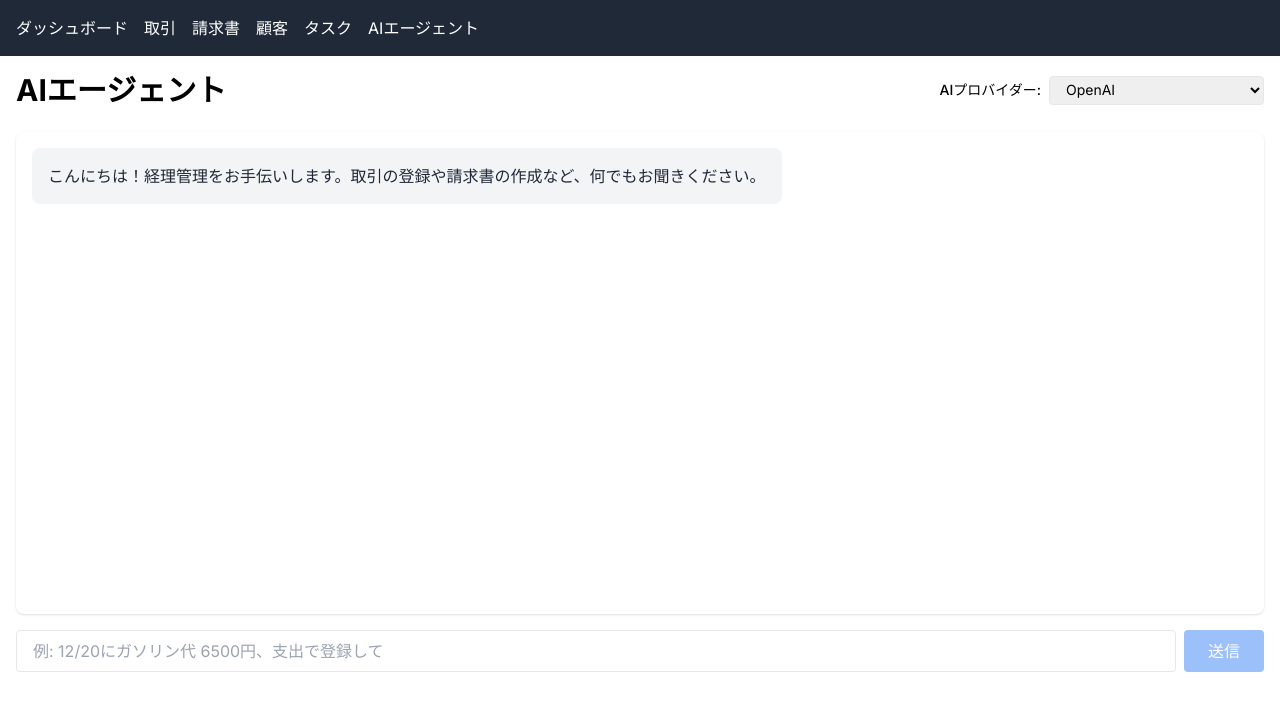
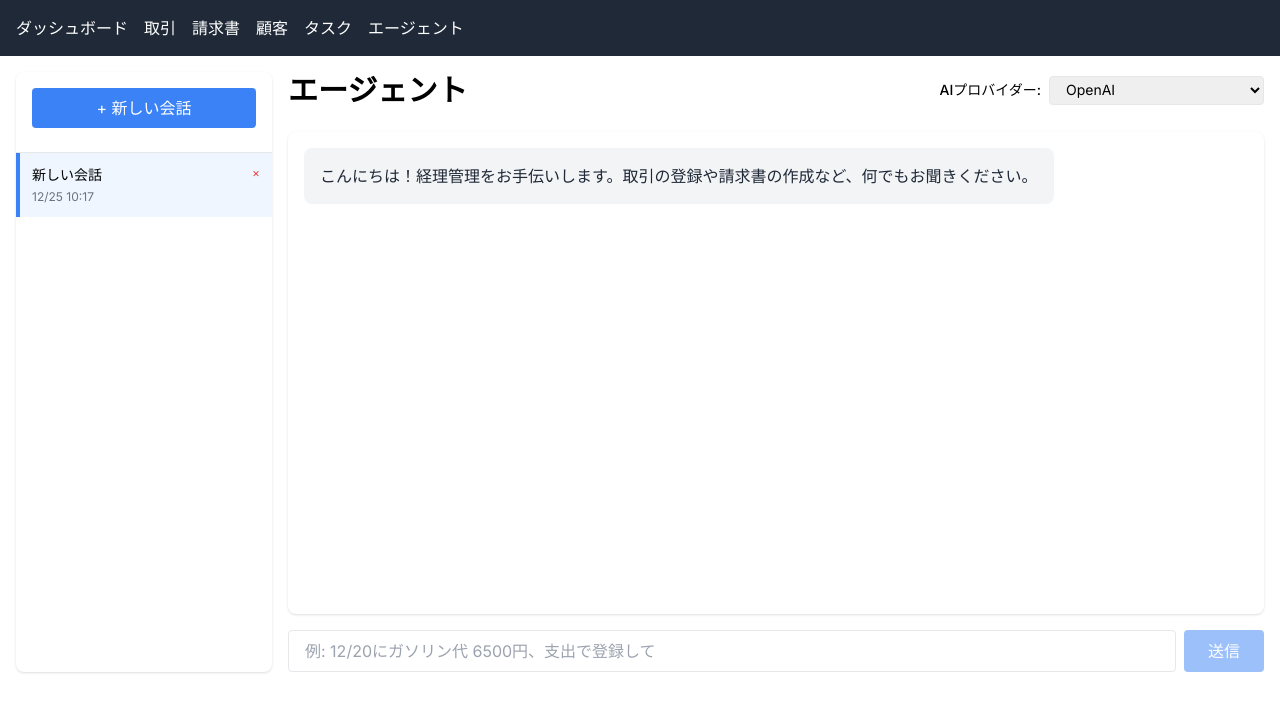
Before and after one commit to jyouterean/AI-agent, a Next.js app: page /agent in a window 1280 px wide. Shown: the top 712 px of the page. Built offline with nearby package versions, Linux system fonts and the light colour scheme.

Commit message:
Refactor agent UI: Add conversation history sidebar, rename to 'エージェント', implement localStorage for conversation persistence, add new conversation button

```diff
--- a/app/agent/page.tsx
+++ b/app/agent/page.tsx
@@ -1,6 +1,7 @@
 'use client'
 
 import { useState, useRef, useEffect } from 'react'
+import dayjs from 'dayjs'
 
 interface Message {
   role: 'user' | 'assistant'
@@ -15,24 +16,116 @@ interface Message {
   }>
 }
 
+interface Conversation {
+  id: string
+  title: string
+  messages: Message[]
+  createdAt: string
+  updatedAt: string
+}
+
 interface PendingAction {
   toolCallId: string
   functionName: string
   arguments: any
 }
 
+const STORAGE_KEY = 'agent_conversations'
+
 export default function AgentPage() {
-  const [messages, setMessages] = useState<Message[]>([
-    {
-      role: 'assistant',
-      content: 'こんにちは！経理管理をお手伝いします。取引の登録や請求書の作成など、何でもお聞きください。',
-    },
-  ])
+  const [conversations, setConversations] = useState<Conversation[]>([])
+  const [currentConversationId, setCurrentConversationId] = useState<string | null>(null)
+  const [messages, setMessages] = useState<Message[]>([])
   const [input, setInput] = useState('')
   const [loading, setLoading] = useState(false)
   const [pendingActions, setPendingActions] = useState<PendingAction[]>([])
   const [providerType, setProviderType] = useState<'openai' | 'notion' | 'hybrid'>('openai')
   const messagesEndRef = useRef<HTMLDivElement>(null)
+
+  // 会話履歴をlocalStorageから読み込む
+  useEffect(() => {
+    const stored = localStorage.getItem(STORAGE_KEY)
+    if (stored) {
+      try {
+        const parsed = JSON.parse(stored)
+        setConversations(parsed)
+      } catch (error) {
+        console.error('Error loading conversations:', error)
+      }
+    }
+    // 新しい会話を開始
+    startNewConversation()
+  }, [])
+
+  // 会話履歴をlocalStorageに保存
+  useEffect(() => {
+    if (conversations.length > 0) {
+      localStorage.setItem(STORAGE_KEY, JSON.stringify(conversations))
+    }
+  }, [conversations])
+
+  // 新しい会話を開始
+  const startNewConversation = () => {
+    const newId = `conv_${Date.now()}`
+    const newConversation: Conversation = {
+      id: newId,
+      title: '新しい会話',
+      messages: [
+        {
+          role: 'assistant',
+          content: 'こんにちは！経理管理をお手伝いします。取引の登録や請求書の作成など、何でもお聞きください。',
+        },
+      ],
+      createdAt: new Date().toISOString(),
+      updatedAt: new Date().toISOString(),
+    }
+    setConversations((prev) => [newConversation, ...prev])
+    setCurrentConversationId(newId)
+    setMessages(newConversation.messages)
+    setPendingActions([])
+  }
+
+  // 会話を選択
+  const selectConversation = (id: string) => {
+    const conversation = conversations.find((c) => c.id === id)
+    if (conversation) {
+      setCurrentConversationId(id)
+      setMessages(conversation.messages)
+      setPendingActions([])
+    }
+  }
+
+  // 会話のタイトルを更新
+  const updateConversationTitle = (id: string, title: string) => {
+    setConversations((prev) =>
+      prev.map((c) => (c.id === id ? { ...c, title, updatedAt: new Date().toISOString() } : c))
+    )
+  }
+
+  // 会話を更新
+  const updateCurrentConversation = (newMessages: Message[]) => {
+    if (!currentConversationId) return
+
+    setConversations((prev) =>
+      prev.map((c) => {
+        if (c.id === currentConversationId) {
+          // 最初のユーザーメッセージからタイトルを生成
+          const firstUserMessage = newMessages.find((m) => m.role === 'user')
+          const title = firstUserMessage
+            ? firstUserMessage.content.slice(0, 30) + (firstUserMessage.content.length > 30 ? '...' : '')
+            : '新しい会話'
+
+          return {
+            ...c,
+            messages: newMessages,
+            title,
+            updatedAt: new Date().toISOString(),
+          }
+        }
+        return c
+      })
+    )
+  }
 
   const scrollToBottom = () => {
     messagesEndRef.current?.scrollIntoView({ behavior: 'smooth' })
@@ -50,7 +143,9 @@ export default function AgentPage() {
       content: input,
     }
 
-    setMessages((prev) => [...prev, userMessage])
+    const newMessages = [...messages, userMessage]
+    setMessages(newMessages)
+    updateCurrentConversation(newMessages)
     setInput('')
     setLoading(true)
 
@@ -59,7 +154,7 @@ export default function AgentPage() {
         method: 'POST',
         headers: { 'Content-Type': 'application/json' },
         body: JSON.stringify({
-          messages: [...messages, userMessage].map((m) => ({
+          messages: newMessages.map((m) => ({
             role: m.role,
             content: m.content,
           })),
@@ -78,23 +173,29 @@ export default function AgentPage() {
         }))
 
         setPendingActions(actions)
-        setMessages((prev) => [
-          ...prev,
-          {
+        const assistantMessage: Message = {
           role: 'assistant',
           content: data.content || '以下のアクションを実行しますか？',
           toolCalls: data.toolCalls,
-          },
-        ])
+        }
+        const updatedMessages = [...newMessages, assistantMessage]
+        setMessages(updatedMessages)
+        updateCurrentConversation(updatedMessages)
       } else {
-        setMessages((prev) => [...prev, { role: 'assistant', content: data.content }])
+        const assistantMessage: Message = { role: 'assistant', content: data.content }
+        const updatedMessages = [...newMessages, assistantMessage]
+        setMessages(updatedMessages)
+        updateCurrentConversation(updatedMessages)
       }
     } catch (error) {
       console.error('Error calling agent:', error)
-      setMessages((prev) => [
-        ...prev,
-        { role: 'assistant', content: 'エラーが発生しました。もう一度お試しください。' },
-      ])
+      const errorMessage: Message = {
+        role: 'assistant',
+        content: 'エラーが発生しました。もう一度お試しください。',
+      }
+      const updatedMessages = [...newMessages, errorMessage]
+      setMessages(updatedMessages)
+      updateCurrentConversation(updatedMessages)
     } finally {
       setLoading(false)
     }
@@ -120,7 +221,9 @@ export default function AgentPage() {
           const error = await res.json()
           let errorMessage = error.error || '実行に失敗しました'
           if (error.details && Array.isArray(error.details)) {
-            errorMessage += '\n詳細: ' + error.details.map((d: any) => `${d.path?.join('.') || ''}: ${d.message}`).join(', ')
+            errorMessage +=
+              '\n詳細: ' +
+              error.details.map((d: any) => `${d.path?.join('.') || ''}: ${d.message}`).join(', ')
           }
           throw new Error(errorMessage)
         }
@@ -154,25 +257,25 @@ export default function AgentPage() {
           successMessage += ` ID: ${result.data.id}`
         }
 
-        setMessages((prev) => [
-          ...prev,
-          {
+        const successMsg: Message = {
           role: 'assistant',
           content: successMessage,
-          },
-        ])
+        }
+        const updatedMessages = [...messages, successMsg]
+        setMessages(updatedMessages)
+        updateCurrentConversation(updatedMessages)
       }
 
       setPendingActions([])
     } catch (error) {
       console.error('Error executing actions:', error)
-      setMessages((prev) => [
-        ...prev,
-        {
+      const errorMsg: Message = {
         role: 'assistant',
         content: `❌ エラー: ${error instanceof Error ? error.message : '実行に失敗しました'}`,
-        },
-      ])
+      }
+      const updatedMessages = [...messages, errorMsg]
+      setMessages(updatedMessages)
+      updateCurrentConversation(updatedMessages)
     } finally {
       setLoading(false)
     }
@@ -180,10 +283,28 @@ export default function AgentPage() {
 
   const handleReject = () => {
     setPendingActions([])
-    setMessages((prev) => [
-      ...prev,
-      { role: 'assistant', content: '了解しました。アクションをキャンセルしました。' },
-    ])
+    const cancelMsg: Message = {
+      role: 'assistant',
+      content: '了解しました。アクションをキャンセルしました。',
+    }
+    const updatedMessages = [...messages, cancelMsg]
+    setMessages(updatedMessages)
+    updateCurrentConversation(updatedMessages)
+  }
+
+  const handleDeleteConversation = (id: string, e: React.MouseEvent) => {
+    e.stopPropagation()
+    if (confirm('この会話を削除しますか？')) {
+      setConversations((prev) => prev.filter((c) => c.id !== id))
+      if (currentConversationId === id) {
+        if (conversations.length > 1) {
+          const remaining = conversations.filter((c) => c.id !== id)
+          selectConversation(remaining[0].id)
+        } else {
+          startNewConversation()
+        }
+      }
+    }
   }
 
   const getActionLabel = (functionName: string): string => {
@@ -212,9 +333,7 @@ export default function AgentPage() {
       case 'add_invoice_item':
         return `明細追加: ${args.description} - ${args.quantity} × ${args.unitPriceYen.toLocaleString()}円 (税率: ${(args.taxRate * 100).toFixed(0)}%)`
       case 'create_client':
-        return `顧客登録: ${args.name}${
-          args.invoiceRegNo ? ` / 登録番号: ${args.invoiceRegNo}` : ''
-        }`
+        return `顧客登録: ${args.name}${args.invoiceRegNo ? ` / 登録番号: ${args.invoiceRegNo}` : ''}`
       case 'update_invoice_status':
         return `請求書ステータス更新: ID=${args.invoiceId} -> ${args.status}`
       case 'update_transaction':
@@ -231,9 +350,55 @@ export default function AgentPage() {
   }
 
   return (
-    <div className="flex flex-col h-[calc(100vh-200px)]">
+    <div className="flex h-[calc(100vh-200px)] gap-4">
+      {/* 左側: 会話履歴 */}
+      <div className="w-64 bg-white rounded-lg shadow flex flex-col">
+        <div className="p-4 border-b">
+          <button
+            onClick={startNewConversation}
+            className="w-full bg-blue-500 text-white px-4 py-2 rounded hover:bg-blue-600 mb-2"
+          >
+            + 新しい会話
+          </button>
+        </div>
+        <div className="flex-1 overflow-y-auto">
+          {conversations.length === 0 ? (
+            <div className="p-4 text-center text-gray-500 text-sm">会話履歴がありません</div>
+          ) : (
+            <div className="divide-y">
+              {conversations.map((conv) => (
+                <div
+                  key={conv.id}
+                  onClick={() => selectConversation(conv.id)}
+                  className={`p-3 cursor-pointer hover:bg-gray-50 ${
+                    currentConversationId === conv.id ? 'bg-blue-50 border-l-4 border-blue-500' : ''
+                  }`}
+                >
+                  <div className="flex justify-between items-start">
+                    <div className="flex-1 min-w-0">
+                      <p className="font-medium text-sm truncate">{conv.title}</p>
+                      <p className="text-xs text-gray-500 mt-1">
+                        {dayjs(conv.updatedAt).format('M/D HH:mm')}
+                      </p>
+                    </div>
+                    <button
+                      onClick={(e) => handleDeleteConversation(conv.id, e)}
+                      className="ml-2 text-red-500 hover:text-red-700 text-xs"
+                    >
+                      ×
+                    </button>
+                  </div>
+                </div>
+              ))}
+            </div>
+          )}
+        </div>
+      </div>
+
+      {/* 右側: 現在の会話 */}
+      <div className="flex-1 flex flex-col">
         <div className="flex justify-between items-center mb-6">
-        <h1 className="text-3xl font-bold">AIエージェント</h1>
+          <h1 className="text-3xl font-bold">エージェント</h1>
           <div className="flex items-center gap-2">
             <label className="text-sm font-medium">AIプロバイダー:</label>
             <select
@@ -338,5 +503,6 @@ export default function AgentPage() {
           </button>
         </div>
       </div>
+    </div>
   )
 }
--- a/app/layout.tsx
+++ b/app/layout.tsx
@@ -25,7 +25,7 @@ export default function RootLayout({
             <Link href="/invoices" className="hover:text-gray-300">請求書</Link>
             <Link href="/clients" className="hover:text-gray-300">顧客</Link>
             <Link href="/tasks" className="hover:text-gray-300">タスク</Link>
-            <Link href="/agent" className="hover:text-gray-300">AIエージェント</Link>
+            <Link href="/agent" className="hover:text-gray-300">エージェント</Link>
           </div>
         </nav>
         <main className="container mx-auto p-4">
```
Lines whose indentation alone changed are shown as unchanged.
